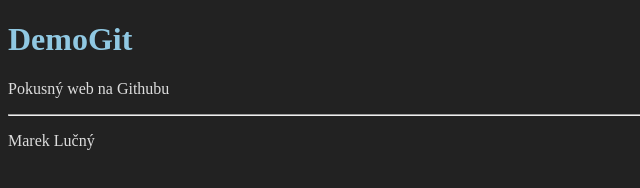
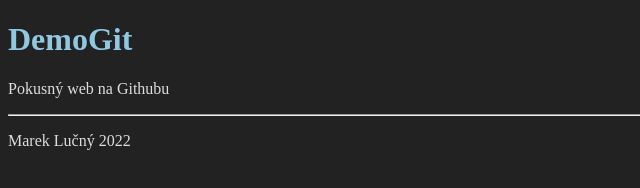
Before and after one commit to lucny/demo-git, a plain HTML site: page index.html in a window 1280 px wide. Shown: the full height of the page, 0-640 px from the left. Drawn offline with Linux system fonts and the light colour scheme.

Commit message:
Pridal jsem letopocet

```diff
--- a/index.html
+++ b/index.html
@@ -11,6 +11,6 @@
     <h1>DemoGit</h1>
     <p>Pokusný web na Githubu</p>
     <hr>
-    <p>Marek Lučný</p>
+    <p>Marek Lučný 2022</p>
 </body>
 </html>
```
